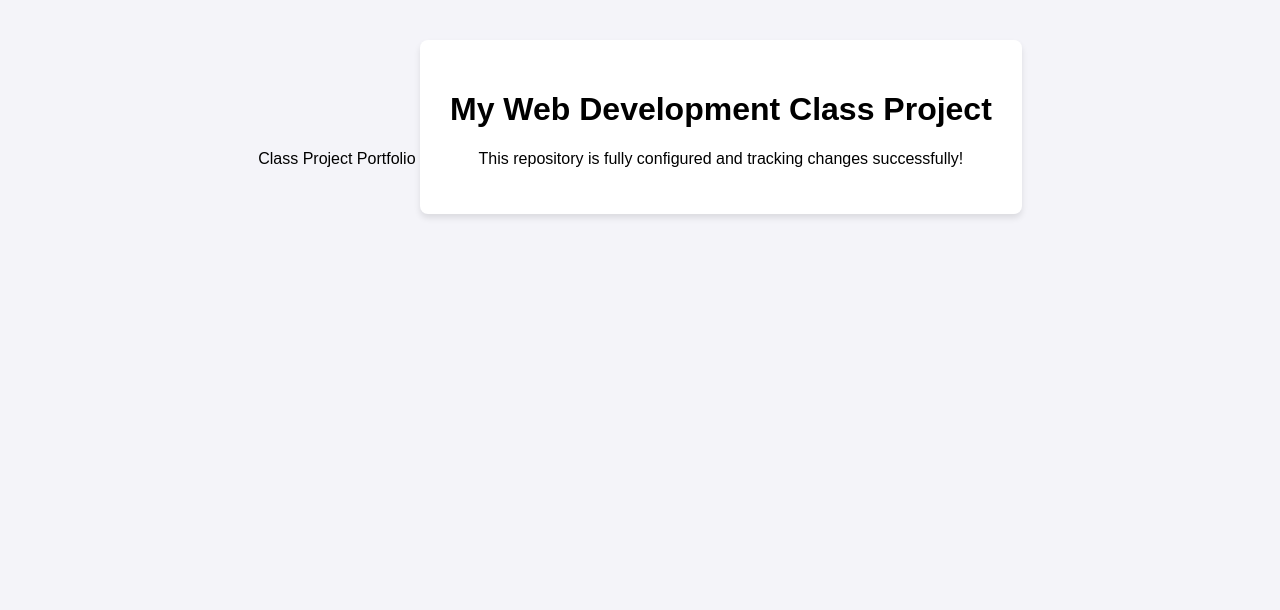
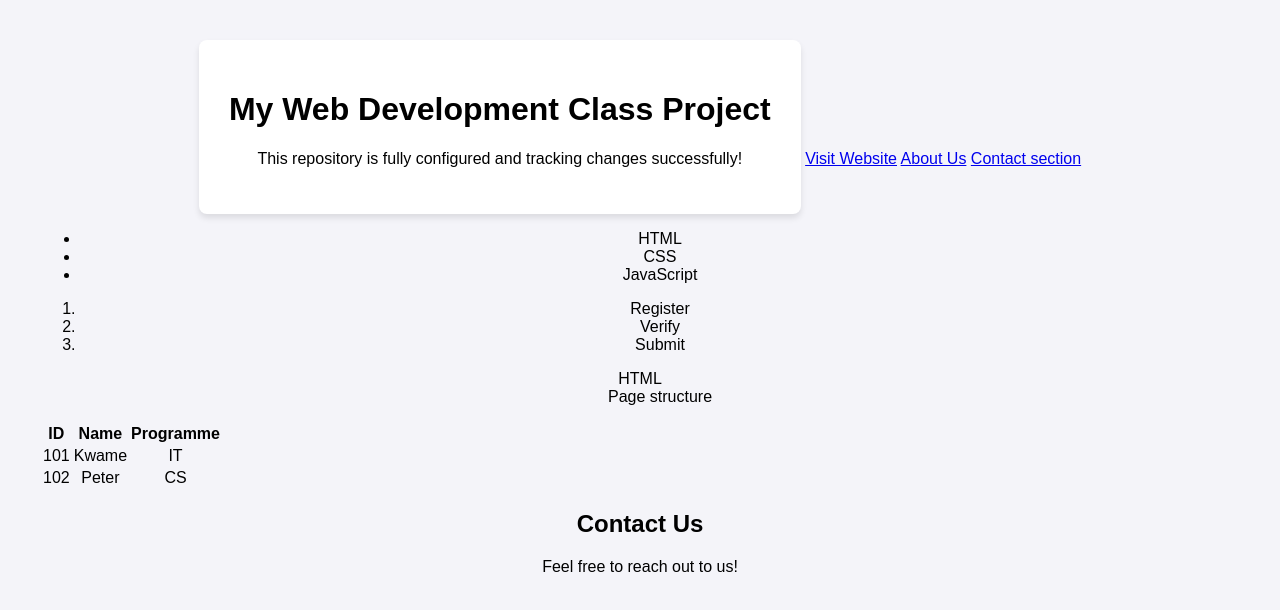
Before and after one commit to elohekaj/web-dev-class-project, a plain HTML site: page index.html in a window 1280 px wide. Drawn offline with Linux system fonts and the light colour scheme.

Commit message:
update project with lists,image, and table

```diff
--- a/index.html
+++ b/index.html
@@ -3,7 +3,7 @@
     <head>
         <meta charset="UTF-8">
         <meta name="viewport" content="width=device-width, initial-scale=1.0">
-        <titletitle>Class Project Portfolio</title>
+        <title>WEB DEV CLASS PROJECT </title>
     <style>
         body { font-family: Arial, sans-serif; margin: 40px; background-color: #f4f4f9; text-align: center; }
         .card { background: white; padding: 30px; border-radius: 8px; display: inline-block; box-shadow: 0 4px 6px rgba(0,0,0,0.1); }
@@ -14,6 +14,39 @@
         <h1>My Web Development Class Project</h1>
         <p>This repository is fully configured and tracking changes successfully!</p>
     </div>
-</body>
+    <a href="https://youtu.be/e7BFnFU-hso?si=iIapmbnCpwvIHKQw">Visit Website</a>
+<a href="about.html">About Us</a>
+<a href="#contact">Contact section</a>
 
+<ul>
+    <li>HTML</li>
+     <li>CSS</li>
+    <li>JavaScript</li>
+  </ul>
+<ol>
+<li>Register</li>
+<li>Verify</li>
+<li>Submit</li>
+</ol>
+<dl>
+<dt>HTML</dt>
+<dd>Page
+structure</dd>
+</dl>
+<table>
+      <tr>
+        <th>ID</th><th>Name</th><th>Programme</th>
+      </tr>
+      <tr>
+        <td>101</td><td>Kwame</td><td>IT</td>
+      </tr>
+      <tr>
+        <td>102</td><td>Peter</td><td>CS</td>
+      </tr>
+    </table>
+ <div id="contact">
+ <h2>Contact Us</h2>
+ <p>Feel free to reach out to us!</p>
+</div>
+ </body>
 </html>
```
Also changed, not shown: about .html (added, +19 -0 lines), 2 other files.
